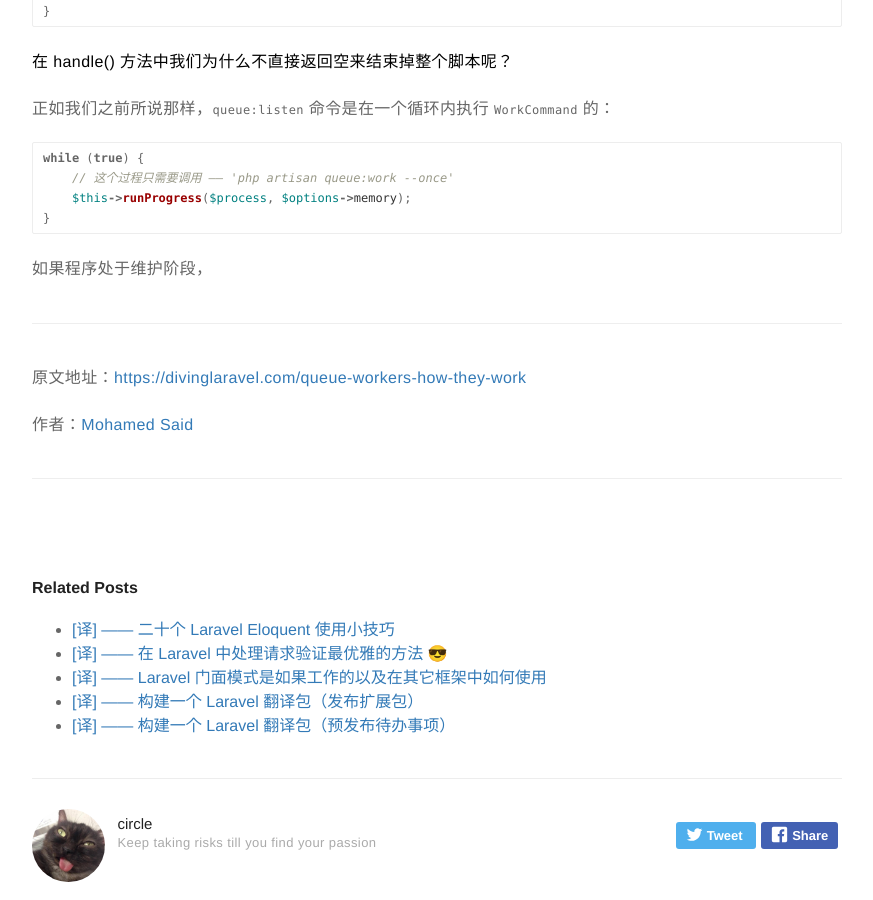
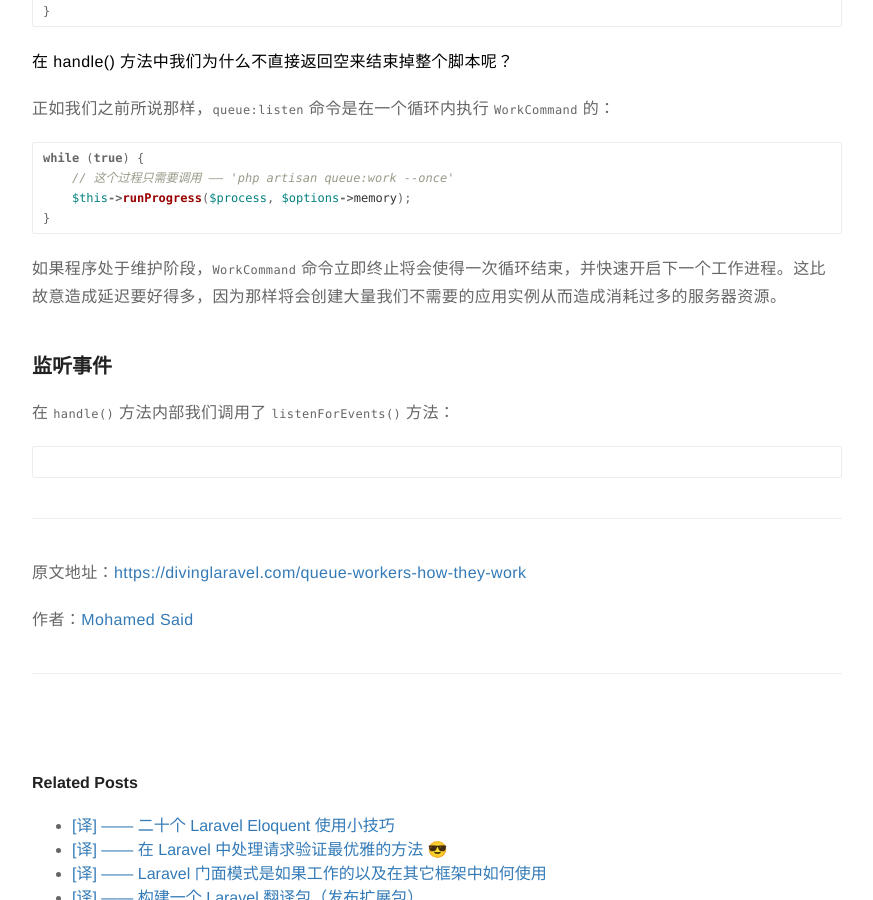
Before and after one commit to rust17/blog, a Jekyll site: the page built from _posts/second/2019-04-24-queue-workers-how-they-work.markdown, in a window 1280 px wide and 900 px high, scrolled down 1750 px. Shown: the whole window, without its empty margins (203-1076 px from the left). Built offline with Jekyll 4.4.1, drawn with Linux system fonts in a browser that asks for light colours; some of the changed text lies outside the part shown.

Commit message:
update article queue-workers-how-they-work

````diff
--- a/_posts/second/2019-04-24-queue-workers-how-they-work.markdown
+++ b/_posts/second/2019-04-24-queue-workers-how-they-work.markdown
@@ -89,7 +89,15 @@ while (true) {
 }
 ```
 
-如果程序处于维护阶段，
+如果程序处于维护阶段，`WorkCommand` 命令立即终止将会使得一次循环结束，并快速开启下一个工作进程。这比故意造成延迟要好得多，因为那样将会创建大量我们不需要的应用实例从而造成消耗过多的服务器资源。
+
+### 监听事件
+
+在 `handle()` 方法内部我们调用了 `listenForEvents()` 方法：
+
+```php
+
+```
 
 
 ---
````
Also changed, not shown: other parts of _posts/second/2019-04-24-queue-workers-how-they-work.markdown (+1 -1 lines).
